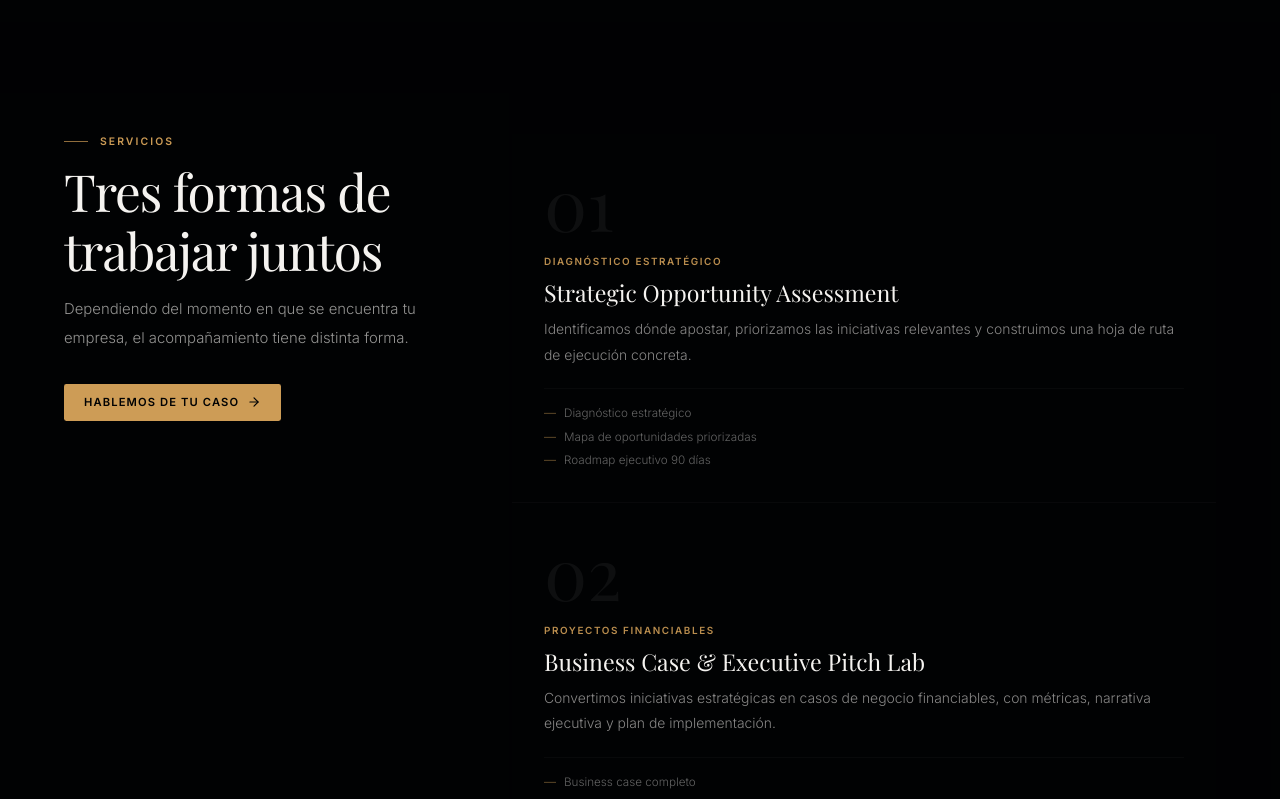
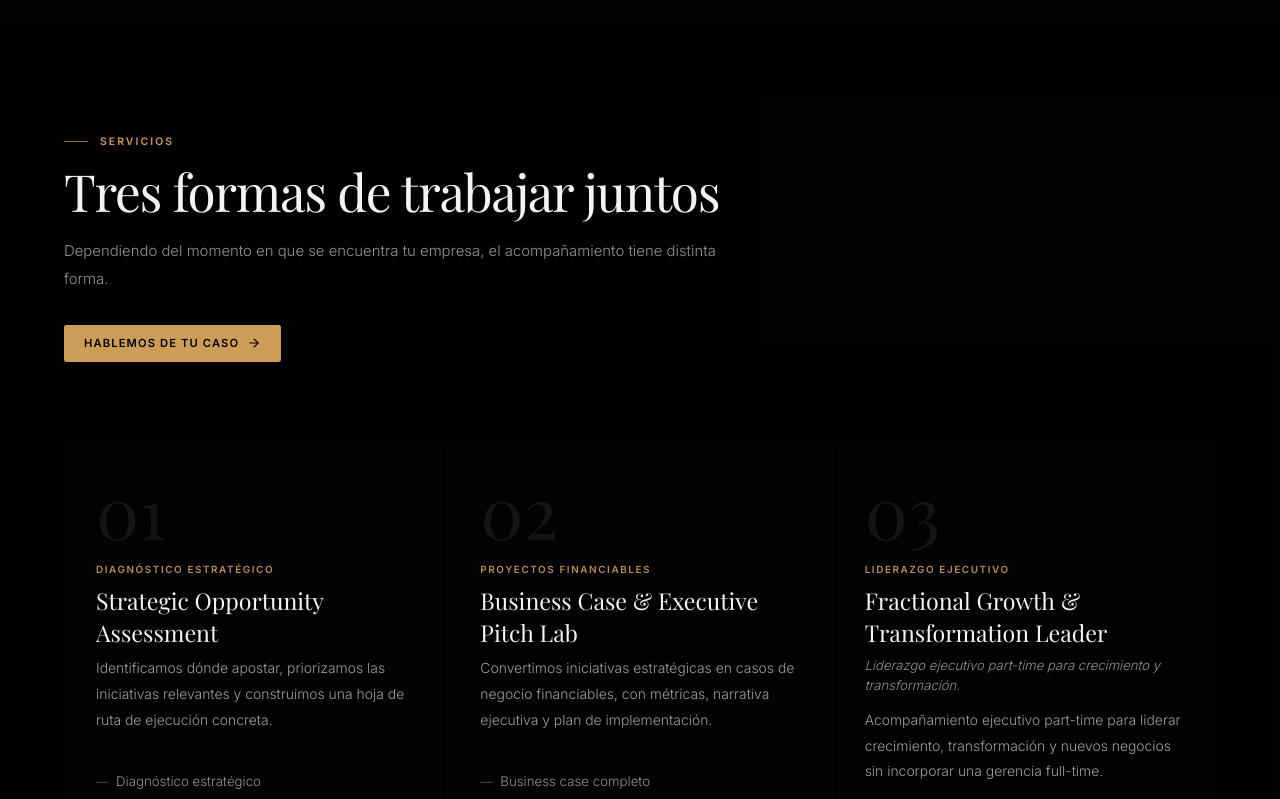
Before and after one commit to itarau/monicarau-site, a Next.js app: page / in a window 1280 px wide. Shown: the part 1940-2739 px from the top of the page. Built offline with nearby package versions, Linux system fonts and the light colour scheme.

Commit message:
Servicios: layout horizontal en 3 columnas, mas contraste y tamano de fuente en listas

```diff
--- a/components/sections/services.tsx
+++ b/components/sections/services.tsx
@@ -36,9 +36,8 @@ export function Services() {
 
   return (
     <section id="servicios" className="bg-background/40 px-6 py-28 lg:px-16">
-      <div className="grid gap-16 lg:grid-cols-[1fr_2fr] lg:gap-24">
-        {/* sticky left */}
-        <div className="lg:sticky lg:top-32 lg:self-start">
+      {/* header */}
+      <div className="mb-14 max-w-2xl lg:mb-20">
         <div className="mb-3 flex items-center gap-3">
           <span className="h-px w-6 bg-primary/70" />
           <span className="text-[0.65rem] font-semibold uppercase tracking-[0.2em] text-primary">
@@ -61,17 +60,17 @@ export function Services() {
       </div>
 
       {/* cards */}
-        <div ref={ref} className="flex flex-col gap-px bg-border/40">
+      <div ref={ref} className="grid grid-cols-1 gap-px bg-border/40 sm:grid-cols-3">
         {services.map((s, i) => (
           <motion.div
             key={i}
-              initial={{ opacity: 0, x: 20 }}
-              animate={inView ? { opacity: 1, x: 0 } : {}}
+            initial={{ opacity: 0, y: 20 }}
+            animate={inView ? { opacity: 1, y: 0 } : {}}
             transition={{ duration: 0.6, delay: i * 0.12 }}
             className="group relative overflow-hidden bg-background p-8 transition-colors duration-300 hover:bg-background/80"
           >
-              <div className="absolute bottom-0 left-0 top-0 w-0.5 scale-y-0 bg-primary transition-transform duration-300 origin-bottom group-hover:scale-y-100" />
-              <span className="mb-4 block font-serif text-[4.5rem] font-normal leading-none text-foreground/[0.06]">
+            <div className="absolute bottom-0 left-0 right-0 h-0.5 scale-x-0 bg-primary transition-transform duration-300 origin-left group-hover:scale-x-100 sm:top-0 sm:bottom-auto sm:h-auto sm:w-0.5 sm:scale-y-0 sm:scale-x-100 sm:origin-top sm:group-hover:scale-y-100" />
+            <span className="mb-4 block font-serif text-[4.5rem] font-normal leading-none text-foreground/[0.08]">
               {s.num}
             </span>
             <div className="text-[0.62rem] font-semibold uppercase tracking-[0.16em] text-primary/90 mb-2">
@@ -81,14 +80,14 @@ export function Services() {
               {s.title}
             </h3>
             {s.subtitle && (
-                <p className="text-[0.82rem] italic font-light text-foreground/50 mb-3">{s.subtitle}</p>
+              <p className="text-[0.82rem] italic font-light text-foreground/60 mb-3">{s.subtitle}</p>
             )}
-              <p className="text-[0.87rem] font-light leading-[1.85] text-foreground/55 mb-5">
+            <p className="text-[0.87rem] font-light leading-[1.85] text-foreground/65 mb-5">
               {s.desc}
             </p>
-              <ul className="flex flex-col gap-1.5 border-t border-border/40 pt-4">
+            <ul className="flex flex-col gap-2 border-t border-border/40 pt-4">
               {s.deliverables.map((d) => (
-                  <li key={d} className="flex items-baseline gap-2 text-[0.73rem] font-light text-foreground/40">
+                <li key={d} className="flex items-baseline gap-2 text-[0.83rem] font-light leading-[1.6] text-foreground/60">
                   <span className="text-primary/60 text-xs">—</span>
                   {d}
                 </li>
@@ -97,7 +96,6 @@ export function Services() {
           </motion.div>
         ))}
       </div>
-      </div>
     </section>
   );
 }
```
Lines whose indentation alone changed are shown as unchanged.
